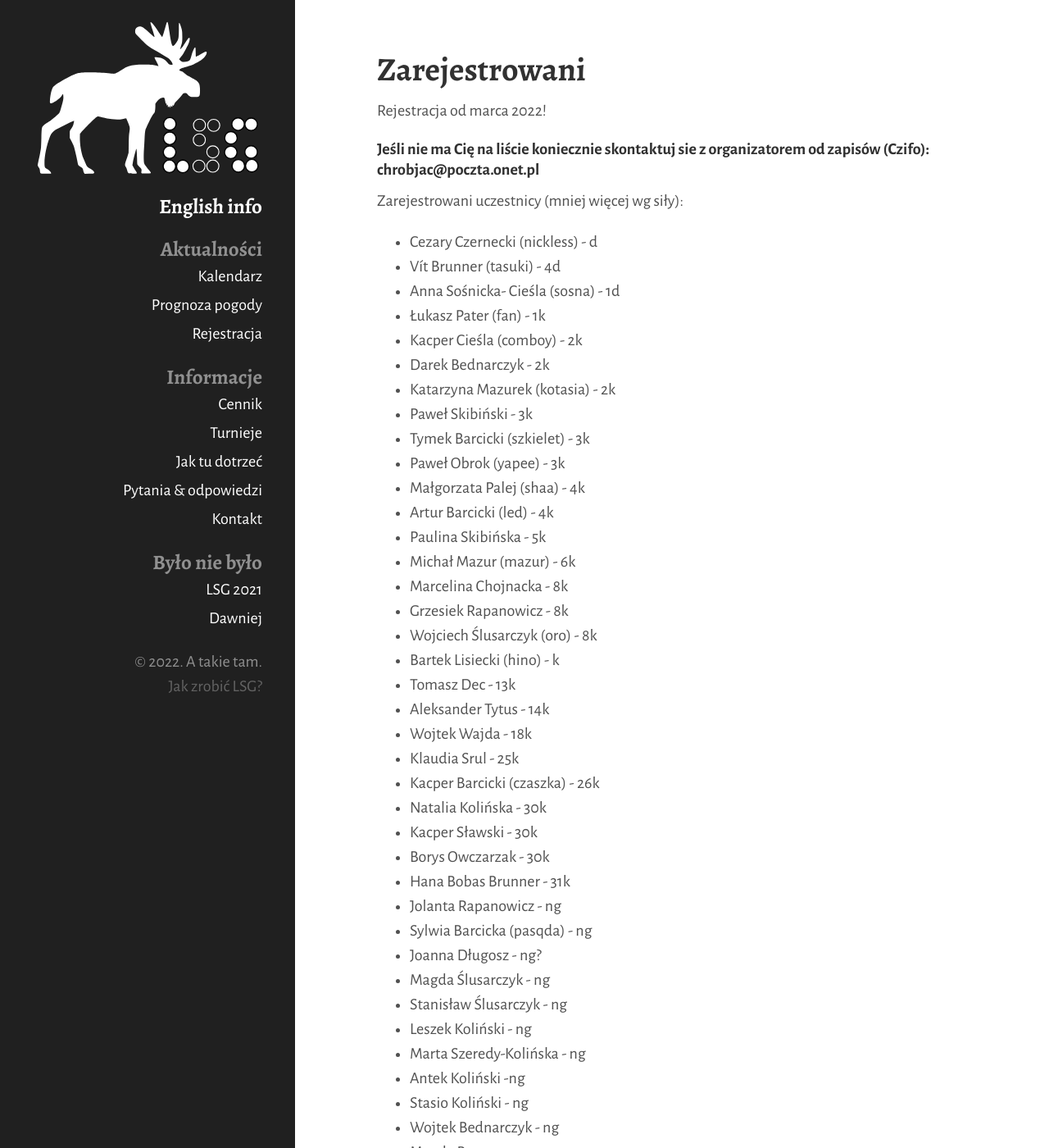
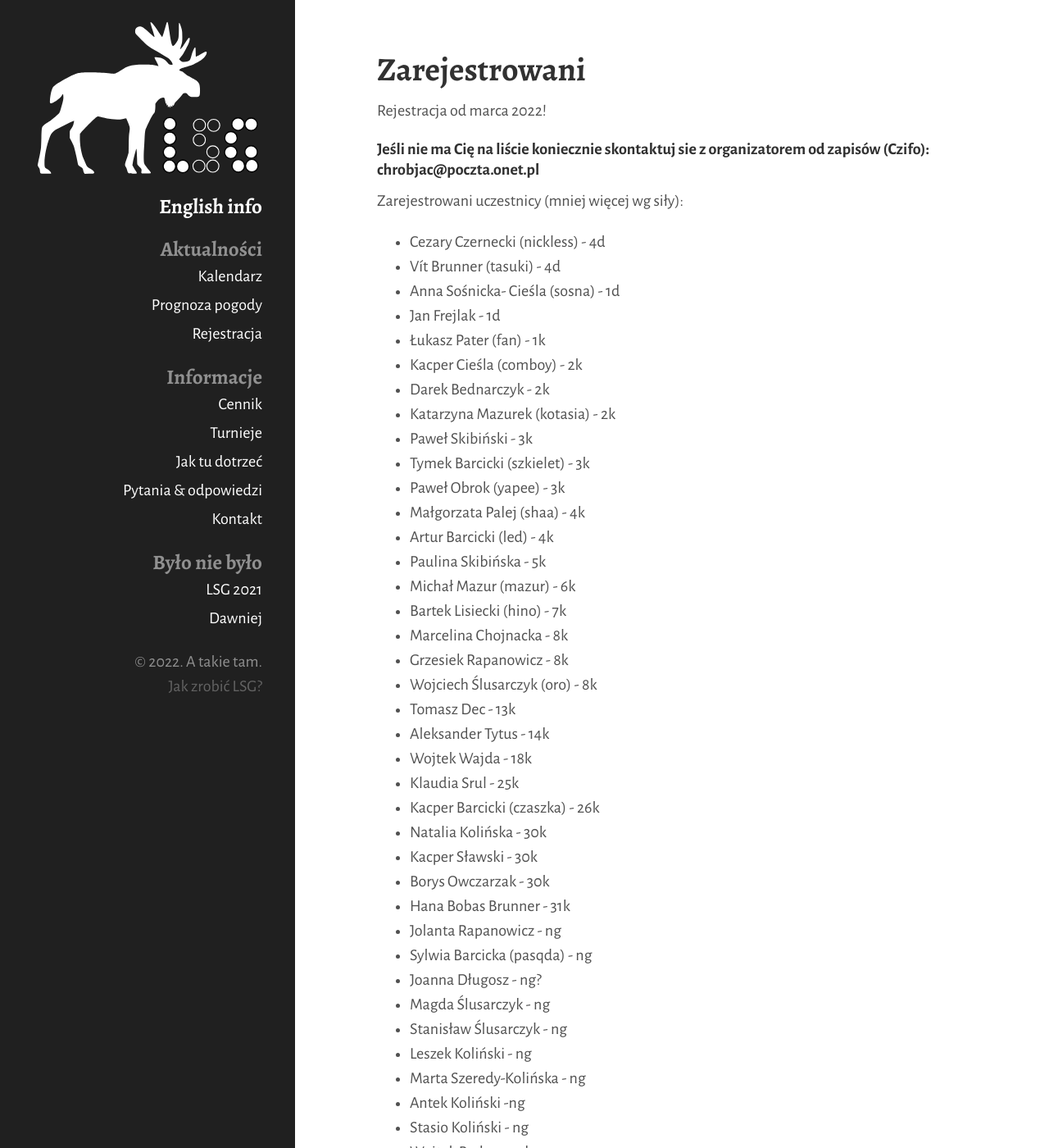
Before and after one commit to tasuki/lsg, a Jekyll site: the page built from zarejestrowani.md, in a window 1280 px wide and 1400 px high. Shown: the whole window at 82% size. Built offline with Jekyll 4.4.1, drawn with Linux system fonts in a browser that asks for light colours; nearby versions of some CDN libraries; some of the changed text lies outside the part shown.

Commit message:
Update zarejestrowani.md

```diff
--- a/zarejestrowani.md
+++ b/zarejestrowani.md
@@ -11,9 +11,10 @@ Rejestracja od marca 2022!
 
 Zarejestrowani uczestnicy (mniej więcej wg siły):
 
-- Cezary Czernecki (nickless) - d
+- Cezary Czernecki (nickless) - 4d
 - Vít Brunner (tasuki) - 4d
 - Anna Sośnicka- Cieśla (sosna) - 1d
+- Jan Frejlak - 1d
 - Łukasz Pater (fan) - 1k
 - Kacper Cieśla (comboy) - 2k
 - Darek Bednarczyk - 2k
@@ -25,10 +26,10 @@ Zarejestrowani uczestnicy (mniej więcej wg siły):
 - Artur Barcicki (led) - 4k
 - Paulina Skibińska - 5k
 - Michał Mazur (mazur) - 6k
+- Bartek Lisiecki (hino) - 7k
 - Marcelina Chojnacka - 8k
 - Grzesiek Rapanowicz - 8k
 - Wojciech Ślusarczyk (oro) - 8k
-- Bartek Lisiecki (hino) - k
 - Tomasz Dec - 13k
 - Aleksander Tytus - 14k
 - Wojtek Wajda - 18k
@@ -56,6 +57,7 @@ Zarejestrowani uczestnicy (mniej więcej wg siły):
 - Michał Ślusarczyk - ng
 - Kinga Lisiecka-Garbaczewska - ng
 - Barbara Skalska-Pater - ng
+- Małgorzata Frejlak - ng
 - Jacek Chroboczek (czifo) - ng
 
 
```
